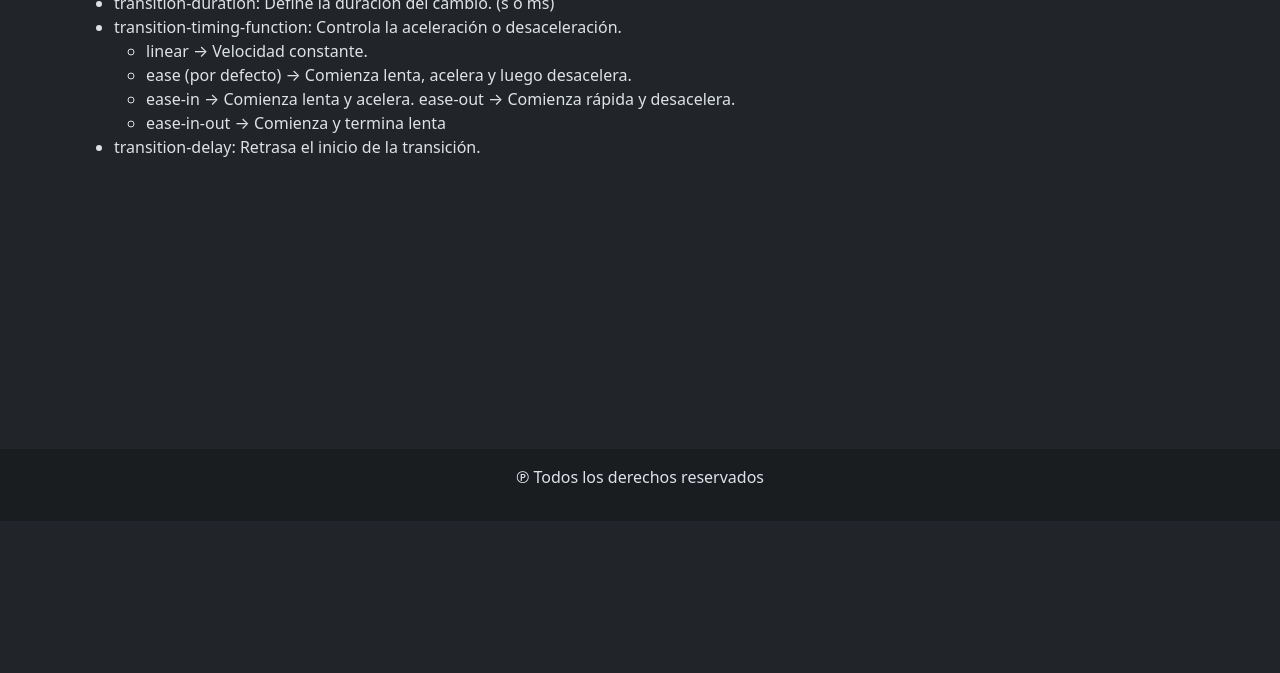
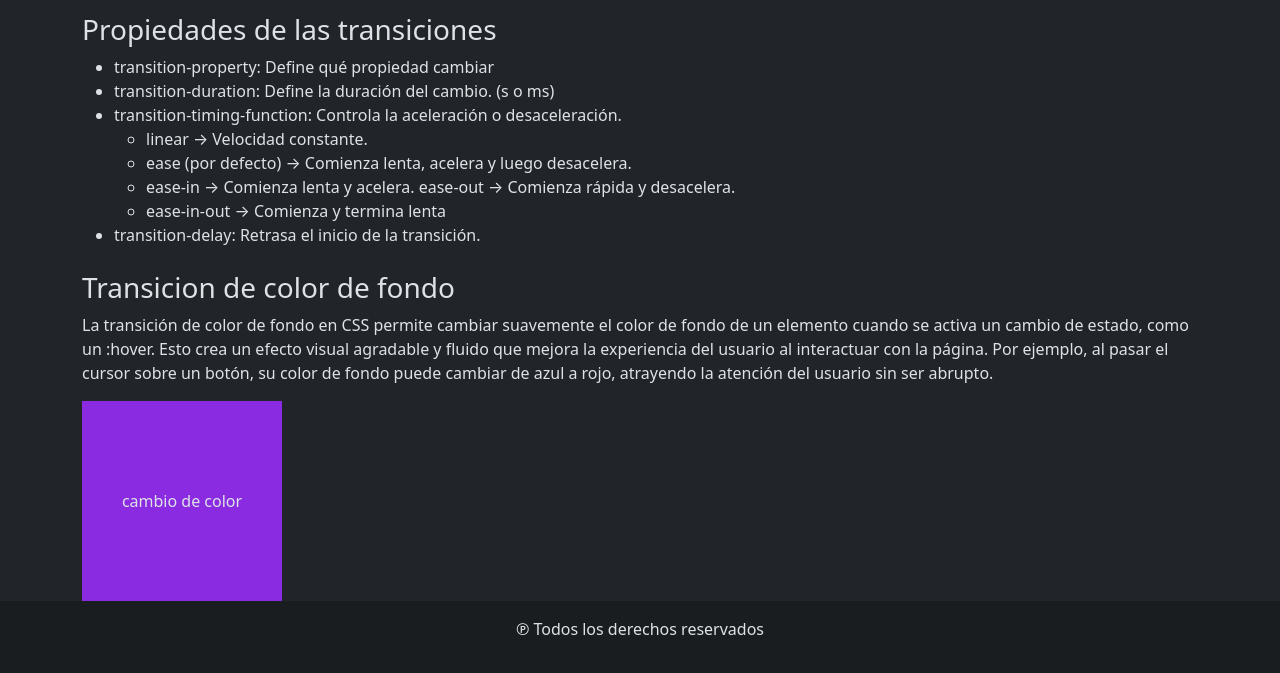
Before and after one commit to Fakuu08/Practica-de-transiciones-y-animaciones, a plain HTML site: page index.html in a window 1280 px wide. Shown: the part 279-952 px from the top of the page. Before the commit the page ends 800 px from the top, so only its background shows below. Drawn offline with nearby package versions, Linux system fonts and the light colour scheme.

Commit message:
agregamos un ejemplo de cambio de color

```diff
--- a/css/style.css
+++ b/css/style.css
@@ -7,3 +7,18 @@ body{
 main{
     flex-grow: 1;
 }
+
+.item{
+    background-color: blueviolet;
+    width: 200px;
+    height: 200px;
+    transition: 300ms;
+    transition-property: ;
+    transition-duration: ;
+    transition-timing-function:;
+}
+
+.item:hover{
+    background-color: aqua;
+
+}
--- a/index.html
+++ b/index.html
@@ -79,7 +79,7 @@
     </header>
     <main>
       <section class="container">
-        <h1 class="text-cneter">transicones</h1>
+        <h1 class="text-cneter my-5">transicones</h1>
         <h2>Transiciones con CSS</h2>
         <p class="lead">
           Permiten cambiar suavemente una propiedad CSS de un estado a otro
@@ -107,6 +107,21 @@
           <li>transition-delay: Retrasa el inicio de la transición.</li>
         </ul>
       </section>
+      <article class="mt-4 container">
+        <h3>Transicion de color de fondo</h3>
+        <p>
+          La transición de color de fondo en CSS permite cambiar suavemente el
+          color de fondo de un elemento cuando se activa un cambio de estado,
+          como un :hover. Esto crea un efecto visual agradable y fluido que
+          mejora la experiencia del usuario al interactuar con la página. Por
+          ejemplo, al pasar el cursor sobre un botón, su color de fondo puede
+          cambiar de azul a rojo, atrayendo la atención del usuario sin ser
+          abrupto.
+        </p>
+        <div class="item d-flex justify-content-center align-items-center">
+          <div>cambio de color</div>
+        </div>
+      </article>
     </main>
 
     <footer class="bg-dark-subtle text-center py-3">
```
